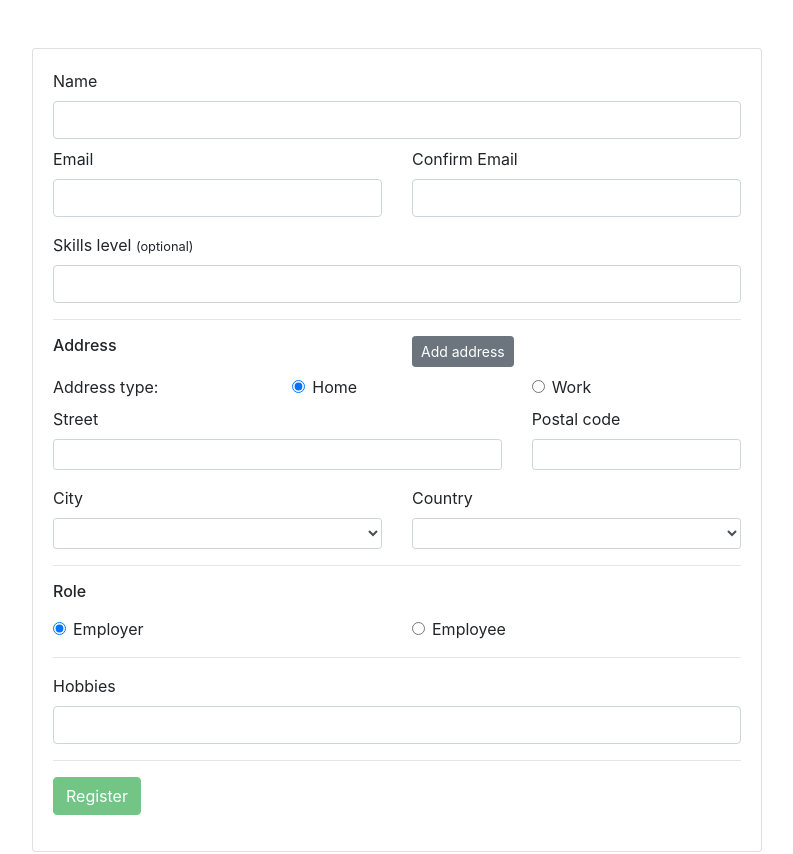
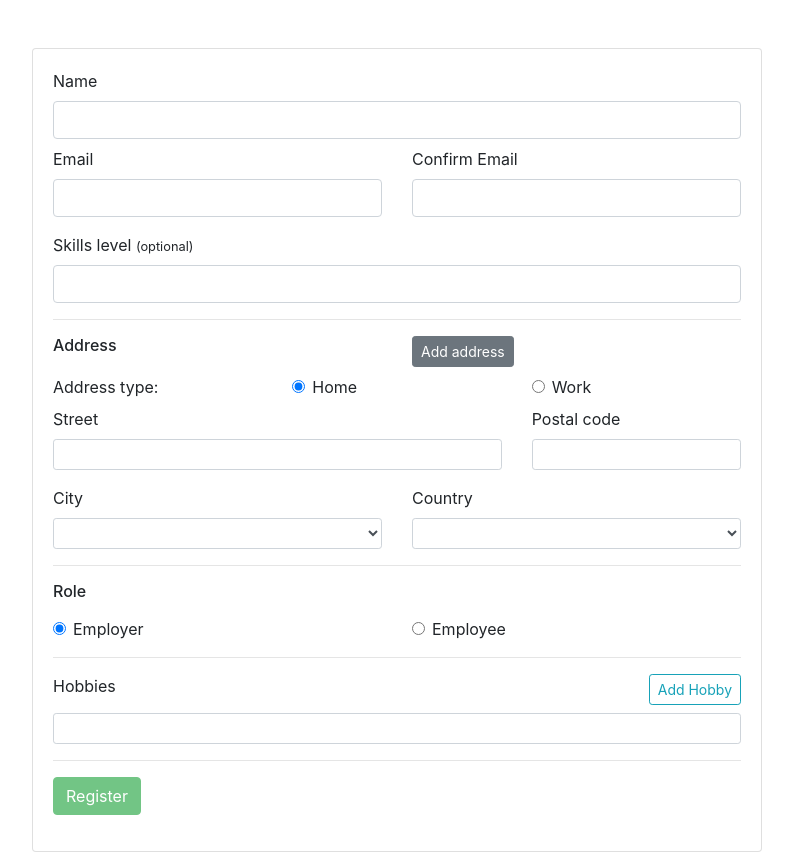
Before and after one commit to joegitau/reactive-forms-indepth, an Angular app: page / in a window 1280 px wide. Shown: the top 854 px of the page, without its empty margins (243-1036 px from the left). Built offline with nearby package versions, Linux system fonts and the light colour scheme.

Commit message:
add dynamic field to add values to an array

```diff
--- a/src/app/app.component.html
+++ b/src/app/app.component.html
@@ -143,9 +143,14 @@
               </div>
             </div>
             <hr>
-            <div class="form-group mb-2">
-              <label for="hobbies">Hobbies</label>
-              <input type="text" class="form-control" id="hobbies" formControlName="hobbies">
+            <div class="d-flex justify-content-between mb-2">
+              <span for="hobbies">Hobbies</span>
+              <button class="btn btn-sm btn-outline-info" (click)="addHobby()">Add Hobby</button>
+            </div>
+            <div formArrayName="hobbies" *ngFor="let hobby of hobbies.controls; let i=index">
+              <div class="form-group mb-2">
+                <input type="text" class="form-control form-control-sm" [formControlName]="i">
+              </div>
             </div>
             <hr>
             <div class="form-group">
--- a/src/app/app.component.ts
+++ b/src/app/app.component.ts
@@ -1,5 +1,5 @@
 import { Component } from '@angular/core';
-import { FormGroup, FormBuilder, Validators, AbstractControl, FormArray } from '@angular/forms';
+import { FormGroup, FormBuilder, Validators, AbstractControl, FormArray, FormControl } from '@angular/forms';
 import { debounceTime } from 'rxjs/operators';
 
 import { emailMatcher, minMaxValidator, rangeValidator } from './validation/form-validation';
@@ -33,6 +33,10 @@ export class AppComponent {
     return <FormArray>this.form.get('addresses');
   }
 
+  get hobbies(): FormArray {
+    return <FormArray>this.form.get('hobbies');
+  }
+
   ngOnInit(): void {
     this.form = this.fb.group({
       name: ['', [Validators.required, Validators.minLength(3)]],
@@ -48,7 +52,7 @@ export class AppComponent {
         start: '',
         end: ''
       }, { validator: minMaxValidator }),
-      hobbies: '',
+      hobbies: this.fb.array([ this.buildHobby() ]),
     });
 
     const roleControl = this.form.get('role');
@@ -69,8 +73,16 @@ export class AppComponent {
     });
   }
 
+  buildHobby(): FormControl {
+    return this.fb.control('')
+  }
+
   addAddress(): void {
     this.addresses.push(this.buildAddress());
+  }
+
+  addHobby(): void {
+    this.hobbies.push(this.buildHobby());
   }
 
   setRole(role: string): void {
--- a/src/app/validation/form-validation.ts
+++ b/src/app/validation/form-validation.ts
@@ -36,6 +36,7 @@ export function minMaxValidator(c: AbstractControl): {[key:string]: boolean} | n
 
 /**
  * Custom validator with multiple params
+ * @param min, @param max
  */
 export function rangeValidator(min: number, max: number): ValidatorFn {
   return (c: AbstractControl): {[key: string]: boolean} | null => {
```
